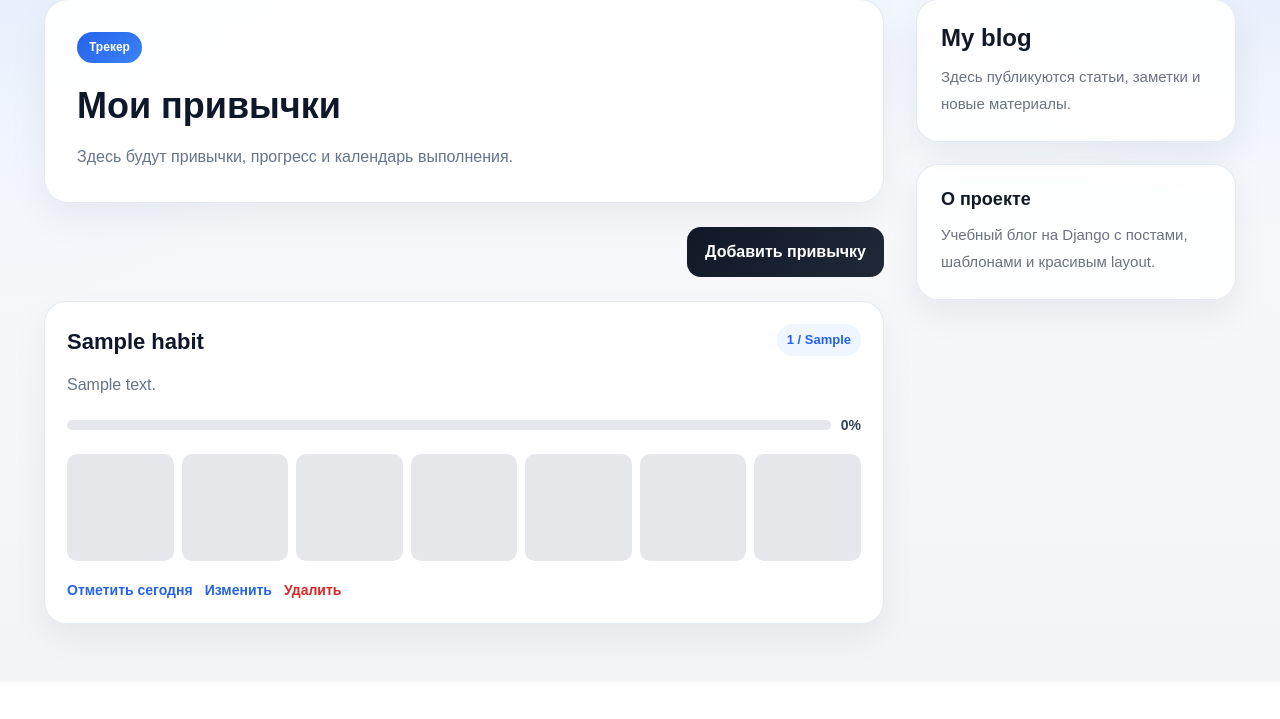
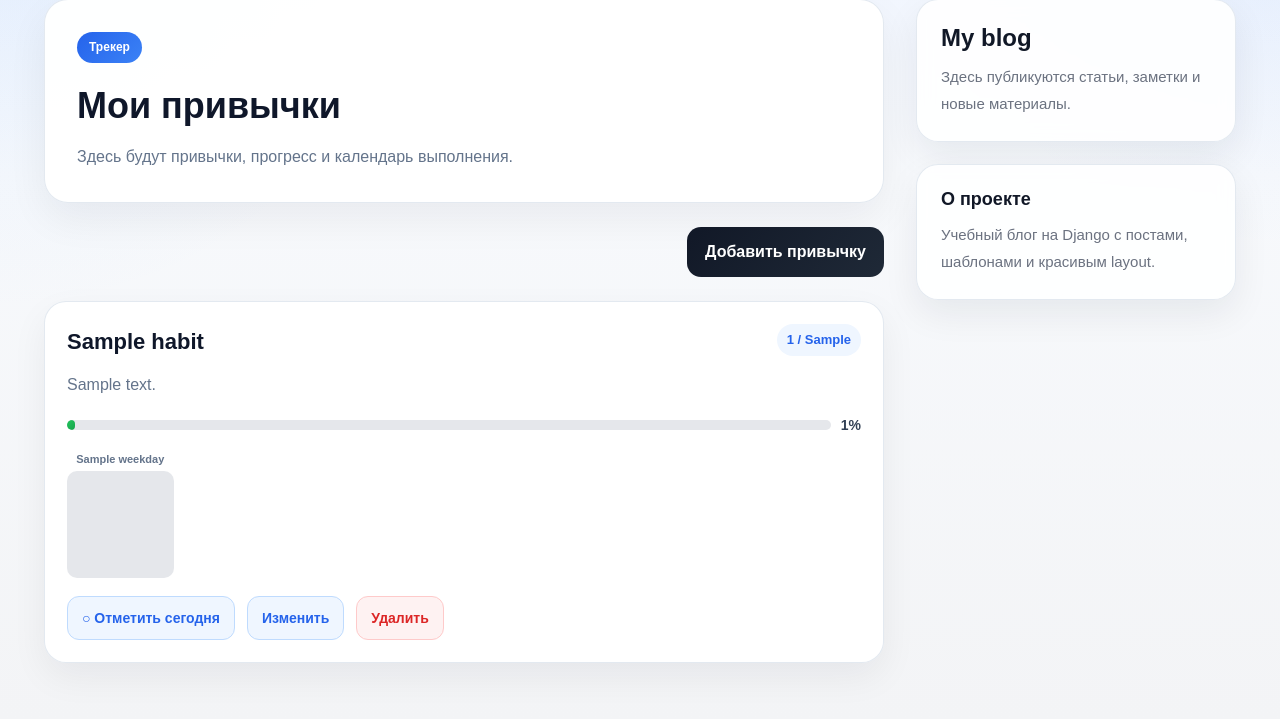
Before and after one commit to Cezario34/DjangoLessonRepo, a Django app: template tracker/templates/tracker/habit_list.html in a window 1280 px wide. Shown: the part 118-837 px from the top of the page. Before the commit the page ends 782 px from the top, so only its background shows below. Run offline with Django 5.2, Linux system fonts and the light colour scheme; the template is opened without the code that fills it: most values are stand-ins (such as "Sample title", 1, 10 or a date in 2020).

Commit message:
add style

```diff
--- a/tracker/static/css/track_list.css
+++ b/tracker/static/css/track_list.css
@@ -115,12 +121,14 @@
 .habit-card__progress-fill {
     height: 100%;
     background: linear-gradient(135deg, #22c55e, #16a34a);
+    border-radius: 999px;
 }
 
 .habit-card__progress-text {
     font-size: 14px;
     font-weight: 700;
     color: #334155;
+    white-space: nowrap;
 }
 
 .habit-card__calendar {
@@ -130,30 +138,119 @@
     margin-bottom: 18px;
 }
 
+.habit-day-block {
+    display: flex;
+    flex-direction: column;
+    align-items: center;
+    gap: 6px;
+}
+
+.habit-day-label {
+    font-size: 11px;
+    font-weight: 700;
+    color: #64748b;
+    line-height: 1;
+}
+
 .habit-day {
+    display: block;
+    width: 100%;
     aspect-ratio: 1 / 1;
     border-radius: 10px;
     background: #e5e7eb;
+    transition: transform 0.15s ease, background 0.2s ease;
 }
 
 .habit-day--empty {
     background: #e5e7eb;
 }
 
+.habit-day--done {
+    background: linear-gradient(135deg, #22c55e, #16a34a);
+}
+
+.habit-day--today {
+    outline: 2px solid #2563eb;
+    outline-offset: 2px;
+}
+
+.habit-day:hover {
+    transform: scale(1.04);
+}
+
 .habit-card__actions {
     display: flex;
     gap: 12px;
     flex-wrap: wrap;
+    align-items: center;
+}
+
+.habit-toggle-btn,
+.habit-card__link {
+    display: inline-flex;
+    align-items: center;
+    justify-content: center;
+    padding: 10px 14px;
+    border-radius: 12px;
+    font-size: 14px;
+    text-decoration: none;
+    transition: all 0.2s ease;
+}
+
+.habit-toggle-btn {
+    font-weight: 800;
+}
+
+.habit-toggle-btn--idle {
+    background: #eff6ff;
+    color: #2563eb;
+    border: 1px solid #bfdbfe;
+}
+
+.habit-toggle-btn--idle:hover {
+    background: #2563eb;
+    color: #ffffff;
+    border-color: #2563eb;
+    transform: translateY(-1px);
+}
+
+.habit-toggle-btn--done {
+    background: linear-gradient(135deg, #22c55e, #16a34a);
+    color: #ffffff;
+    border: 1px solid #16a34a;
+    box-shadow: 0 8px 18px rgba(34, 197, 94, 0.22);
+}
+
+.habit-toggle-btn--done:hover {
+    background: linear-gradient(135deg, #16a34a, #15803d);
+    border-color: #15803d;
+    transform: translateY(-1px);
 }
 
 .habit-card__link {
-    font-size: 14px;
     font-weight: 700;
     color: #2563eb;
+    background: #eff6ff;
+    border: 1px solid #bfdbfe;
+}
+
+.habit-card__link:hover {
+    background: #2563eb;
+    color: #ffffff;
+    border-color: #2563eb;
+    transform: translateY(-1px);
 }
 
 .habit-card__link--danger {
     color: #dc2626;
+    background: #fef2f2;
+    border-color: #fecaca;
+}
+
+.habit-card__link--danger:hover {
+    background: #dc2626;
+    color: #ffffff;
+    border-color: #dc2626;
 }
 
 .empty-habits {
--- a/tracker/templates/tracker/habit_list.html
+++ b/tracker/templates/tracker/habit_list.html
@@ -2,9 +2,11 @@
 {% load static %}
 
 {% block title %}Привычки{% endblock %}
+
 {% block extra_css %}
 <link href="{% static 'css/track_list.css' %}" rel="stylesheet">
 {% endblock %}
+
 {% block content %}
 <section class="tracker-page">
     <div class="tracker-header">
@@ -20,48 +22,47 @@
     </div>
 
     <div class="habit-grid">
-            {% for habit in habits %}
+        {% for card in habit_cards %}
             <article class="habit-card">
                 <div class="habit-card__top">
-                        <h2 class="habit-card__title">{{ habit.title }}</h2>
+                    <h2 class="habit-card__title">{{ card.habit.title }}</h2>
                     <span class="habit-card__period">
-            {{ habit.target_count }} / {{ habit.get_target_period_display }}
+                        {{ card.habit.target_count }} / {{ card.habit.get_target_period_display }}
                     </span>
                 </div>
 
-                    {% if habit.description %}
-                        <p class="habit-card__description">{{ habit.description }}</p>
+                {% if card.habit.description %}
+                    <p class="habit-card__description">{{ card.habit.description }}</p>
                 {% endif %}
 
                 <div class="habit-card__progress">
                     <div class="habit-card__progress-bar">
-                            <div class="habit-card__progress-fill" style="width: 0%;"></div>
+                        <div class="habit-card__progress-fill" style="width: {{ card.percent }}%;"></div>
                     </div>
-                        <span class="habit-card__progress-text">0%</span>
+                    <span class="habit-card__progress-text">{{ card.percent }}%</span>
                 </div>
 
                 <div class="habit-card__calendar">
-                        <span class="habit-day habit-day--empty"></span>
-                        <span class="habit-day habit-day--empty"></span>
-                        <span class="habit-day habit-day--empty"></span>
-                        <span class="habit-day habit-day--empty"></span>
-                        <span class="habit-day habit-day--empty"></span>
-                        <span class="habit-day habit-day--empty"></span>
-                        <span class="habit-day habit-day--empty"></span>
+                    {% for day in card.calendar_days %}
+                        <div class="habit-day-block" title="{{ day.date|date:'d.m.Y' }}">
+                            <span class="habit-day-label">{{ day.weekday }}</span>
+                            <span class="habit-day {% if day.is_completed %}habit-day--done{% else %}habit-day--empty{% endif %} {% if day.is_today %}habit-day--today{% endif %}"></span>
+                        </div>
+                    {% endfor %}
                 </div>
 
             <div class="habit-card__actions">
-                        <a href="{% url 'tracker:habit_toggle_today' habit.id %}"
-                           class="habit-card__link {% if habit.id in completed_today_ids %}habit-card__link--success{% endif %}">
-                            {% if habit.id in completed_today_ids %}
-                                Выполнено сегодня
+                <a href="{% url 'tracker:habit_toggle_today' card.habit.id %}"
+                   class="habit-toggle-btn {% if card.is_completed_today %}habit-toggle-btn--done{% else %}habit-toggle-btn--idle{% endif %}">
+                    {% if card.is_completed_today %}
+                        ✓ Выполнено сегодня
                     {% else %}
-                                Отметить сегодня
+                        ○ Отметить сегодня
                     {% endif %}
                 </a>
-                        <a href="{% url 'tracker:habit_update' habit.id %}" class="habit-card__link">Изменить</a> <a
-                            href="{% url 'tracker:habit_delete' habit.id %}"
-                            class="habit-card__link habit-card__link--danger">Удалить</a>
+
+                <a href="{% url 'tracker:habit_update' card.habit.id %}" class="habit-card__link">Изменить</a>
+                <a href="{% url 'tracker:habit_delete' card.habit.id %}" class="habit-card__link habit-card__link--danger">Удалить</a>
             </div>
             </article>
         {% empty %}
```
Also changed, not shown: other parts of tracker/static/css/track_list.css (+44 -4 lines). Lines whose indentation alone changed are shown as unchanged.
